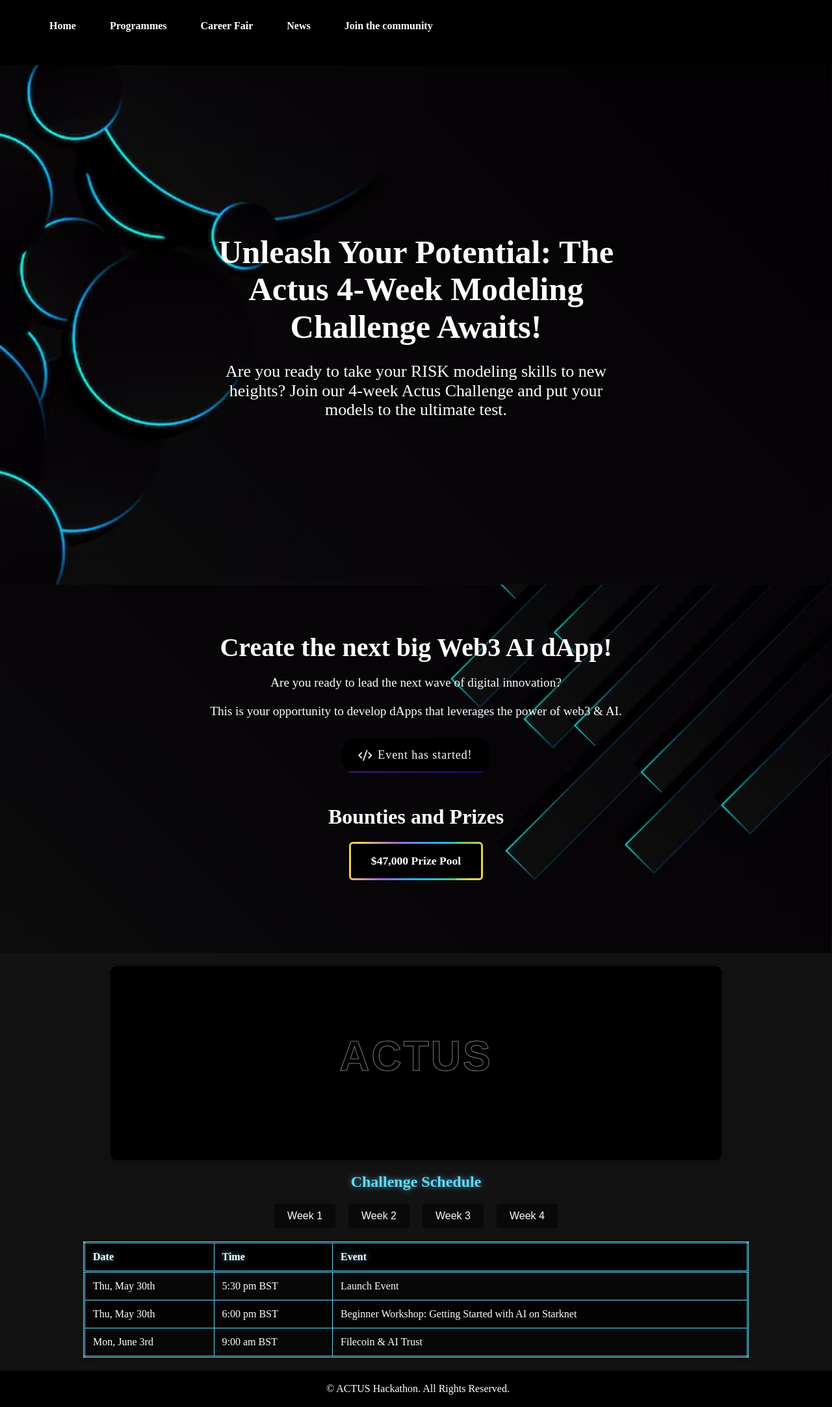
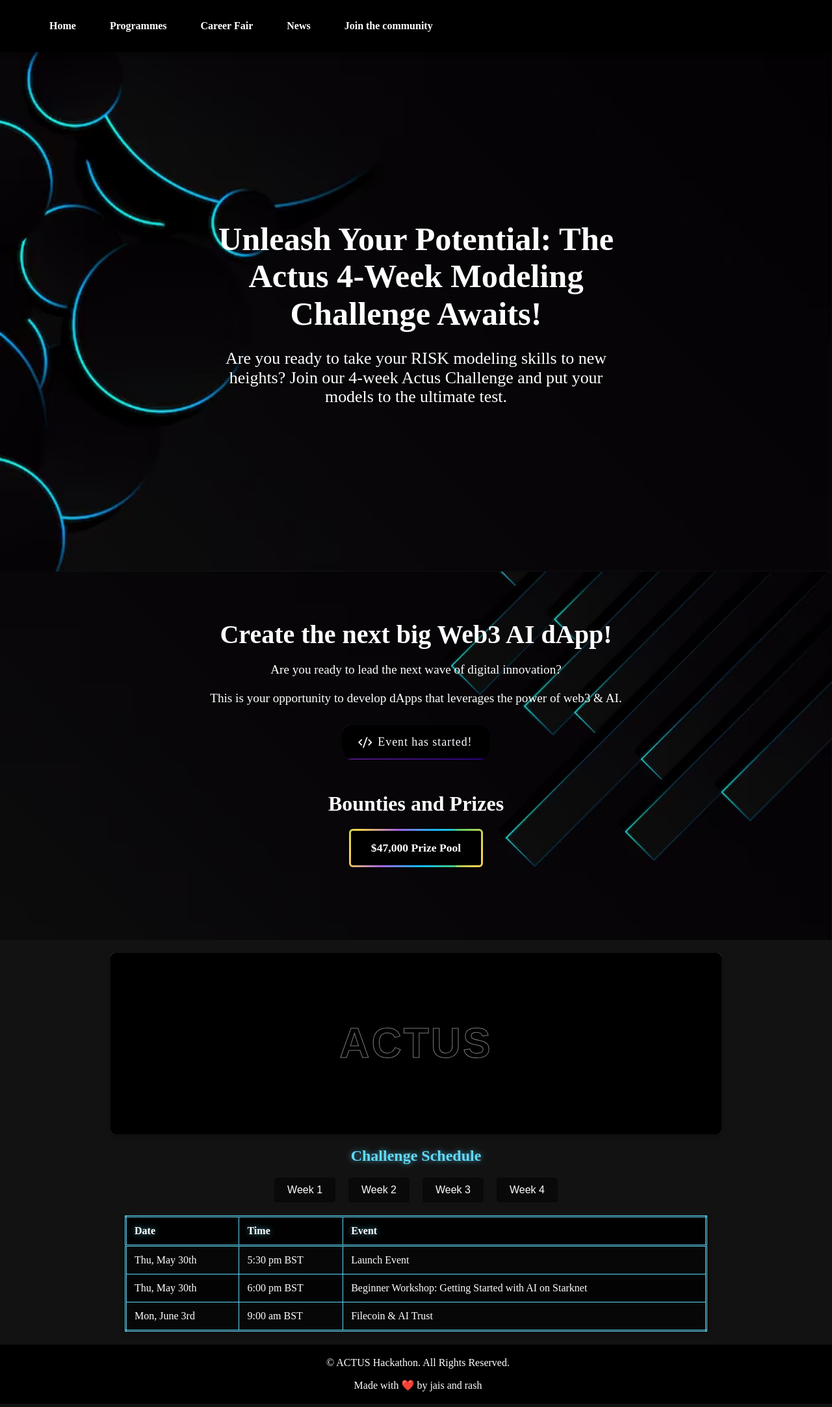
Before and after one commit to JayasuryaLabs/Actus-challenge, a React (Create React App) app: page / in a window 1280 px wide. Shown: the whole page at 65% size. Built offline with nearby package versions, Linux system fonts and the light colour scheme; a web font is replaced by a local one.

Commit message:
version -1

```diff
--- a/src/components/Footer.js
+++ b/src/components/Footer.js
@@ -4,6 +4,7 @@
   return (
     <footer className="footer">
       <p>&copy; ACTUS Hackathon. All Rights Reserved.</p>
+      <p>Made with ❤️ by jais and rash</p>
       {/* Add more footer elements as required */}
     </footer>
   );
--- a/src/components/Header/Header.css
+++ b/src/components/Header/Header.css
@@ -14,12 +14,12 @@
   background-color: rgba(0, 0, 0, 0.5);
   color: white;
   text-align: center;
-  padding-bottom: 20px;
+  padding-bottom: 0px;
   box-shadow: 0 4px 8px rgba(0, 0, 0, 0.2);
 }
 
 .header-content {
-  margin-bottom: 20px;
+  margin-bottom: 0px;
 }
 
 
@@ -33,7 +33,7 @@
 
 .tagline {
   font-size: 1.2rem;
-  margin: 5px 0 20px;
+  margin: 5px 0 0px;
   color: #bbbbbb;
 }
 
--- a/src/components/Schedule/Schedule.css
+++ b/src/components/Schedule/Schedule.css
@@ -53,7 +53,7 @@
 
 /* Schedule Table */
 .table {
-  width: 80%;
+  width: 70%;
   margin: 0 auto;
   border-collapse: collapse;
   font-size: 16px;
```
Also changed, not shown: 1 other file (tests, documents, lock files or other folders).
